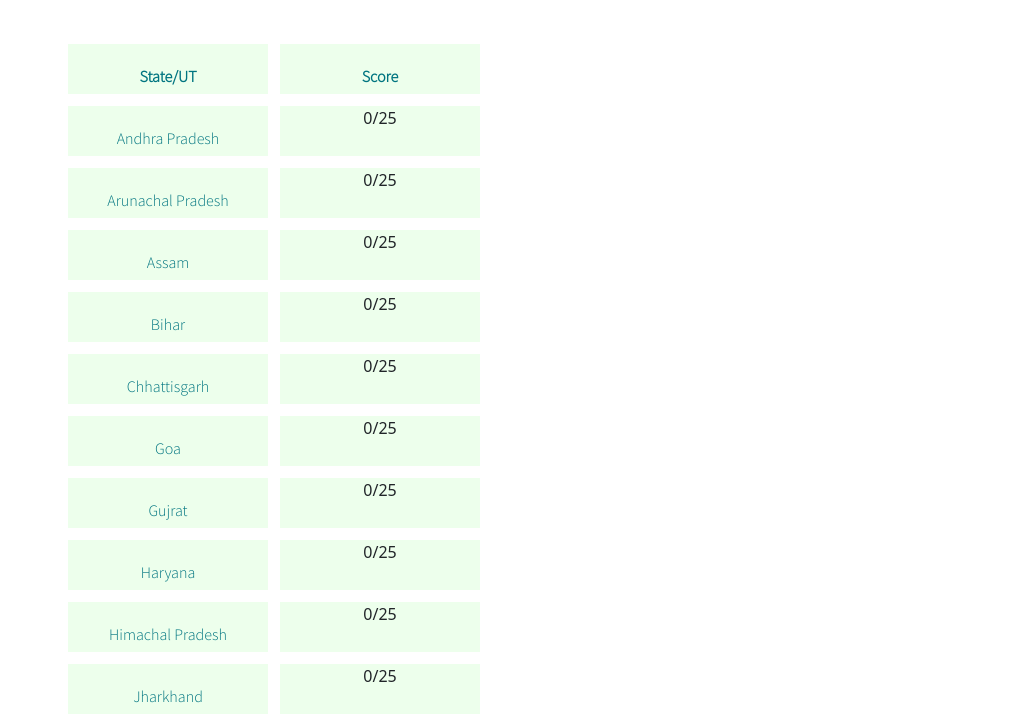
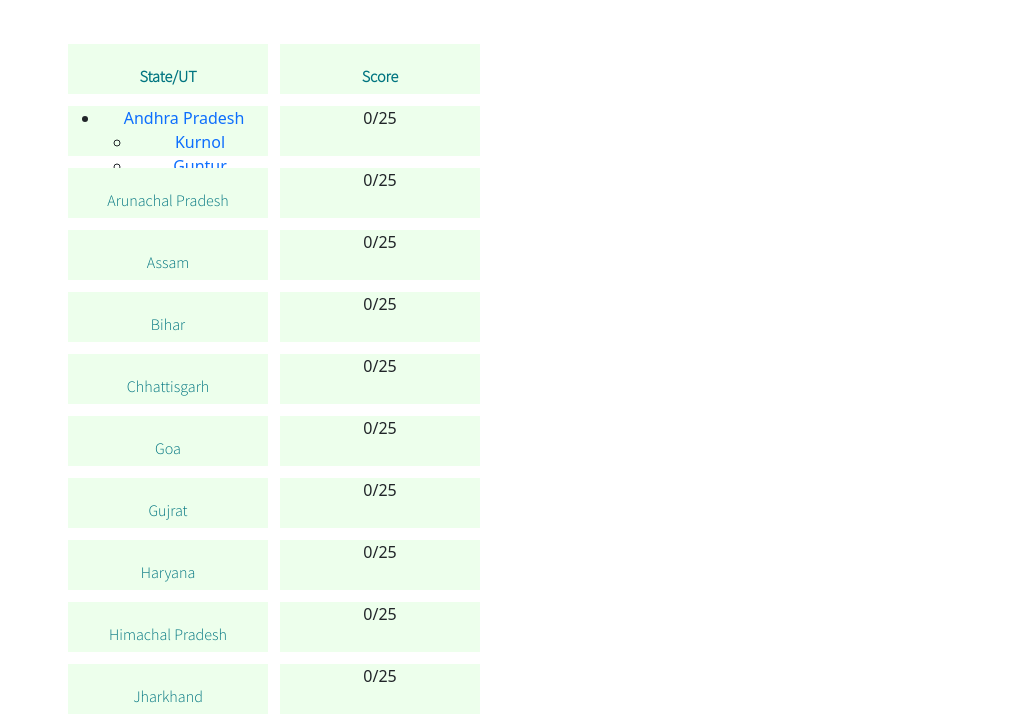
Before and after one commit to atulyaraj/matrix, a plain HTML site: page index.html in a window 1280 px wide. Shown: the part 73-796 px from the top of the page, without its empty margins (133-1148 px from the left). Drawn offline with nearby package versions, Linux system fonts and the light colour scheme.

Commit message:
Update index.html

```diff
--- a/index.html
+++ b/index.html
@@ -25,9 +25,17 @@
 
             </tr>
             <tr>
-                <td><div class="CellHeading">
-                    <div class="text" id="AP"><a href="table.html" style="text-decoration: none; color:#007580">Andhra Pradesh</a></div>
-                </div></td>
+                <td><div class="CellHeading ">
+                    <nav>
+                        <ul>
+                           <li><a href="table.html" style="text-decoration: none;">Andhra Pradesh </a>
+                                <ul>
+                                    <li><a href="table.html" style="text-decoration: none;">Kurnol</a></li>
+                                    <li><a href="table.html" style="text-decoration: none;">Guntur</a></li>
+                                </ul>
+                            </li>
+                        </ul>
+                        </nav></td>
                 <td><div class="CellHeading">
                     <div class="text3">Score</div>
                 </div>
@@ -361,6 +369,16 @@
     <br>
     <br>
     <footer>
+        <nav class="CellHeading">
+        <ul>
+           <li><a href="table.html" style="text-decoration: none;">Andhra Pradesh </a>
+                <ul>
+                    <li><a href="table.html" style="text-decoration: none;">Kurnol</a></li>
+                    <li>Guntur</li>
+                </ul>
+            </li>
+        </ul>
+        </nav>
         <h2 class="text"></h2>
     </footer>
 </html>
```
